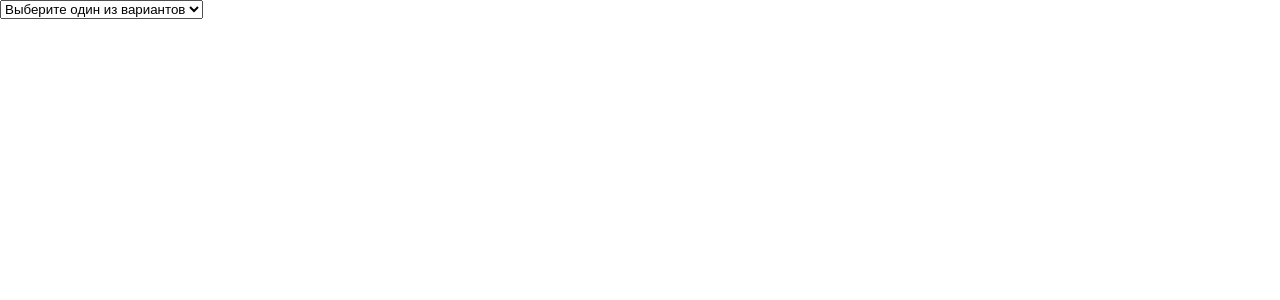
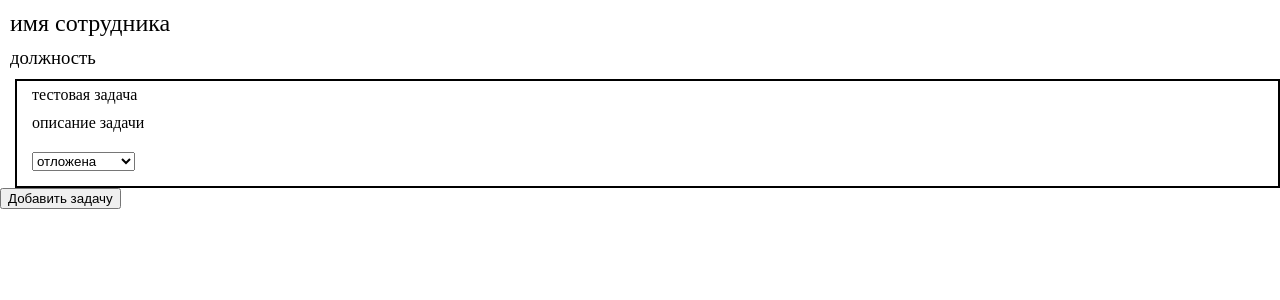
Before and after one commit to rfv234/vue, a Vue app: page / in a window 1280 px wide. Shown: the top 300 px of the page. Built offline with nearby package versions, Linux system fonts and the light colour scheme.

Commit message:
homepage for crm

```diff
--- a/src/App.vue
+++ b/src/App.vue
@@ -6,6 +6,8 @@ import VueTasks from "./components/VueTasks.vue";
 import VueDifferentObjects from "./components/VueDifferentObjects.vue";
 import VueModel from "./components/VueModel.vue";
 import VueSelect from "./components/VueSelect.vue";
+import VueHomePage from "./components/VueHomePage.vue";
+
 
 </script>
 
@@ -19,7 +21,8 @@ import VueSelect from "./components/VueSelect.vue";
             <!--            <VueTasks/>-->
             <!--            <VueDifferentObjects/>-->
             <!--            <VueModel/>-->
-            <VueSelect/>
+            <!--            <VueSelect/>-->
+            <VueHomePage/>
         </div>
     </header>
 
--- a/src/components/VueDifferentObjects.vue
+++ b/src/components/VueDifferentObjects.vue
@@ -144,7 +144,7 @@ td {
 }
 
 .Musor:active {
-    background: rgb(33,147,90);
-    box-shadow: 0 3px rgb(33,147,90) inset;
+    background: rgb(33, 147, 90);
+    box-shadow: 0 3px rgb(33, 147, 90) inset;
 }
 </style>
--- /dev/null
+++ b/src/components/VueHomePage.vue
@@ -0,0 +1,73 @@
+<template>
+    <h2 class="tasks">{{ name }}</h2>
+    <h3 class="tasks">{{ job }}</h3>
+    <div v-for="task in tasks" class="divs">
+        <strong class="tasks" v-if="task.status!=='в разработке'">{{ task.taskName }}</strong>
+        <input class="tasks" v-if="task.status=='в разработке'" v-model="task.taskName">
+        <div class="tasks">
+            <span v-if="task.status!=='в разработке'">{{ task.description }}</span>
+            <input v-if="task.status=='в разработке'" v-model="task.description">
+        </div>
+        <select class="tasks" v-bind:name="task.taskName" v-model="task.status">
+            <option
+                v-for="tasksStatus in tasksStatuses"
+                v-bind:selected="tasksStatus==task.status"
+                v-bind:value="tasksStatus">
+                {{ tasksStatus }}
+            </option>
+        </select>
+    </div>
+    <button @click="addTask()">Добавить задачу</button>
+</template>
+
+<script>
+export default {
+    name: "VueHomePage",
+    data() {
+        return {
+            name: 'имя сотрудника',
+            job: 'должность',
+            tasks: [
+                {
+                    taskName: 'тестовая задача',
+                    description: 'описание задачи',
+                    status: 'отложена',
+                    user_id: 1,
+                }
+            ],
+            tasksStatuses: [
+                'в разработке',
+                'выполняется',
+                'на проверке',
+                'выполнена',
+                'отложена',
+                'отменена'
+            ]
+        }
+    },
+    methods: {
+        addTask: function () {
+            this.tasks.push({
+                taskName: 'тестовая задача ' + (this.tasks.length + 1),
+                description: 'описание задачи ',
+                status: 'в разработке',
+                user_id: 1,
+            });
+        }
+    }
+}
+
+</script>
+
+<style scoped>
+.divs {
+    margin-left: 15px;
+    padding: 5px;
+    border: solid 2px;
+    margin-top: 10px;
+}
+
+.tasks {
+    margin: 10px;
+}
+</style>
--- a/src/components/VueSelect.vue
+++ b/src/components/VueSelect.vue
@@ -5,7 +5,7 @@
     </select>
     <div>
         <ul>
-            <li v-for="product in products[selected]">{{product}}</li>
+            <li v-for="product in products[selected]">{{ product }}</li>
         </ul>
     </div>
 
```
